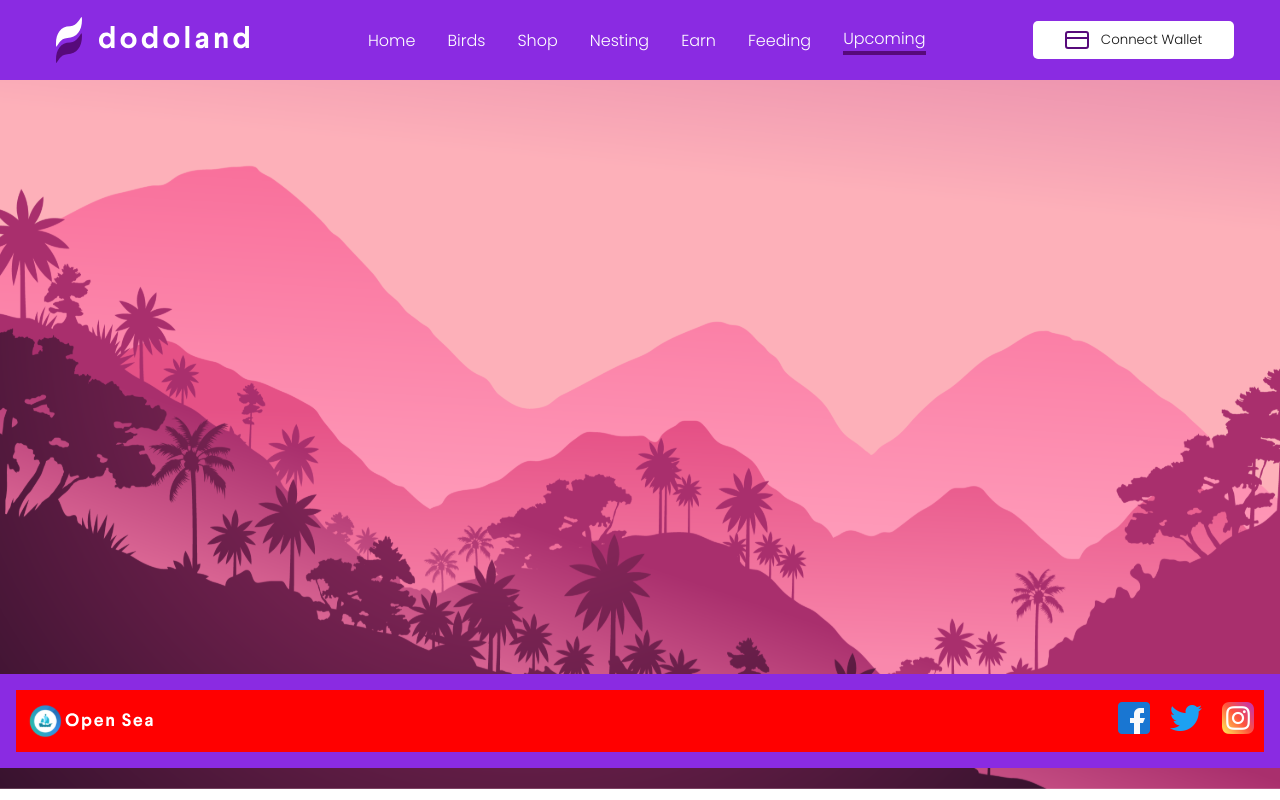
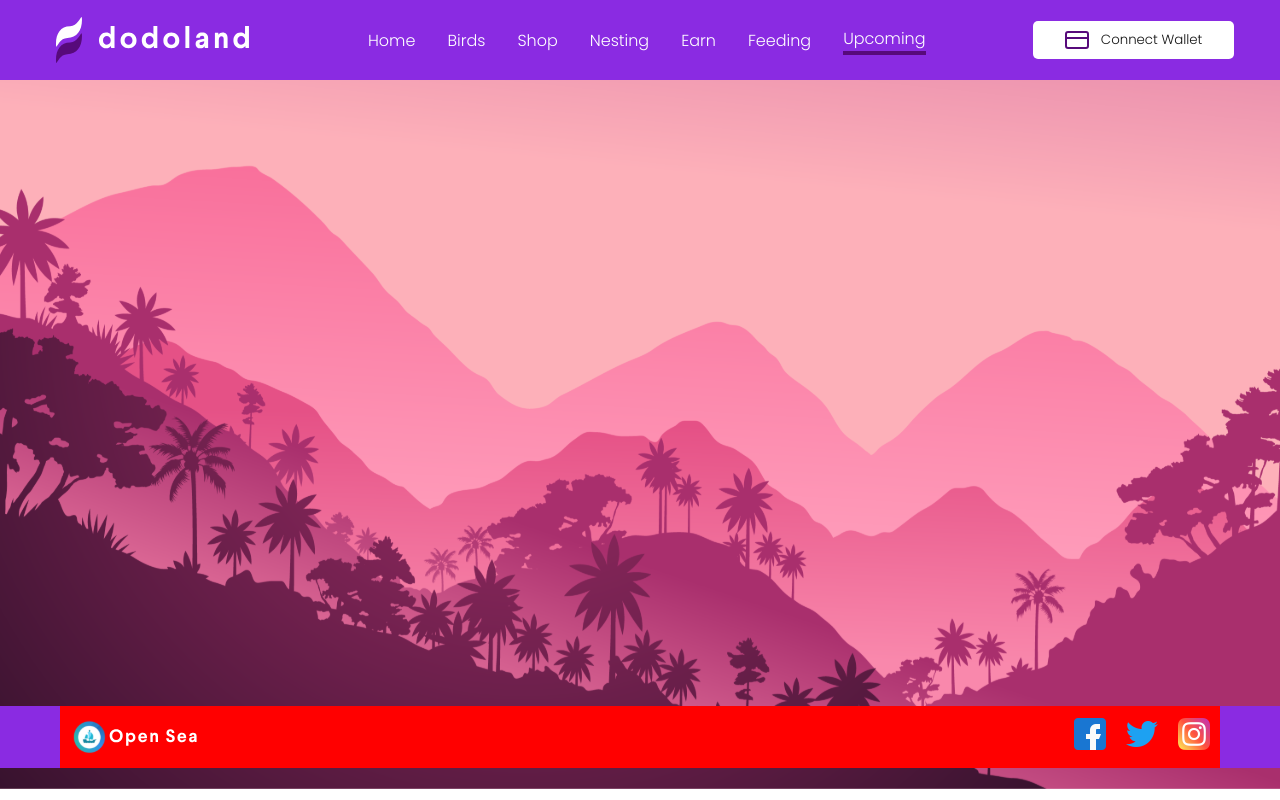
Before and after one commit to samzevo/dodoland, a React (Create React App) app: page /upcoming in a window 1280 px wide. Built offline with nearby package versions, Linux system fonts and the light colour scheme.

Commit message:
'footer'

```diff
--- a/src/patterns/navigation/footer.js
+++ b/src/patterns/navigation/footer.js
@@ -31,6 +31,7 @@ function Footer(props) {
 				<Container style={{
 					...container.default,
 					flexDirection:'row',
+					margin:'0 60px'
 				}}>
 					<Column ><Logo src={Open_sealogo} /></Column>
 
```
Also changed, not shown: 1 other file (tests, documents, lock files or other folders).
